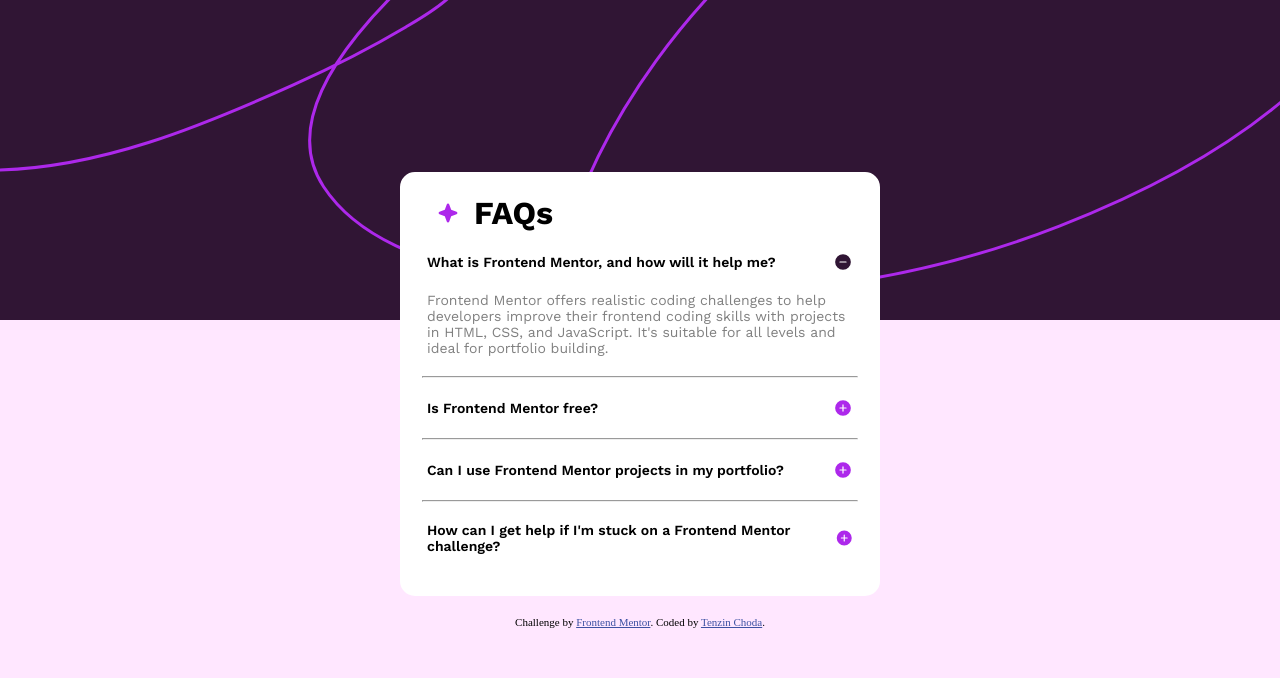
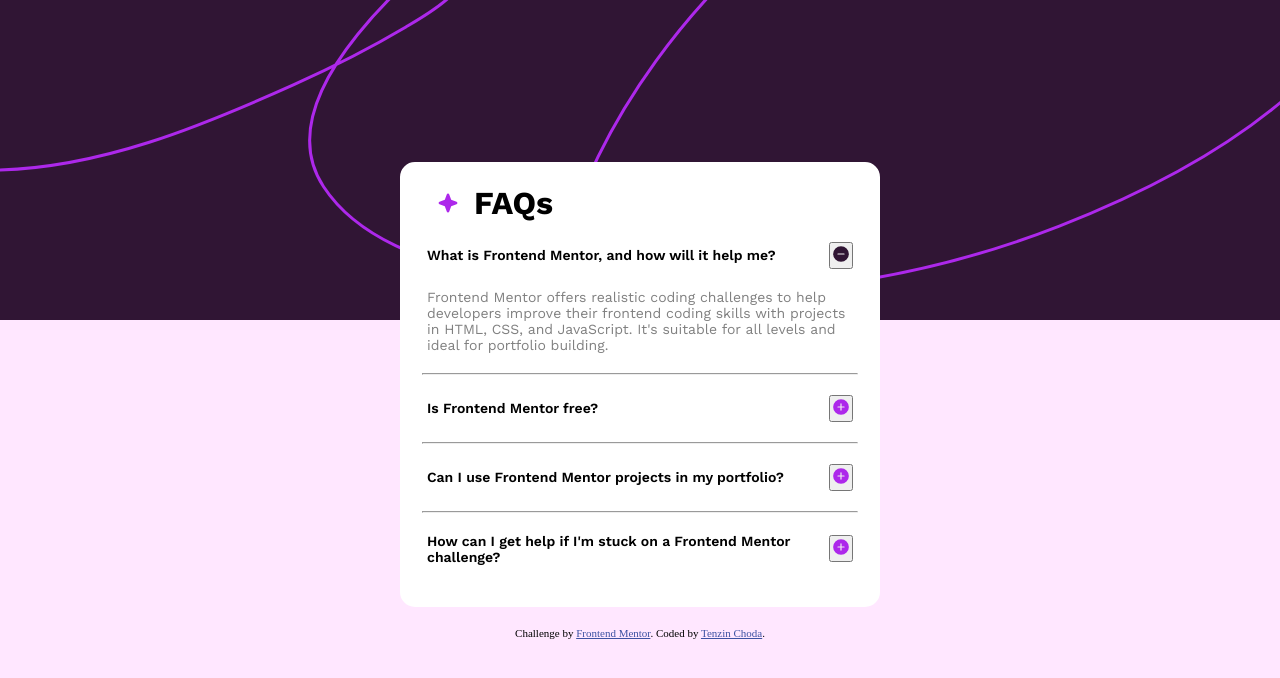
Before and after one commit to tenze21/FAQ-Accordion-frontend-mentor, a plain HTML site: page index.html in a window 1280 px wide. Drawn offline with nearby package versions, Linux system fonts and the light colour scheme; files whose address does not match are found by name.

Commit message:
Update index.html
wraped the svgs in button tags after realising that adding event handlers to non-functional elements caused accessibility issues.

```diff
--- a/index.html
+++ b/index.html
@@ -23,7 +23,7 @@
         <h1>FAQs</h1>
       </div>
       <div class="question-1">
-        <p class="question">What is Frontend Mentor, and how will it help me?<svg xmlns="http://www.w3.org/2000/svg" width="20" height="20" fill="none" viewBox="0 0 30 31" class="show1"><path fill="#AD28EB" d="M15 3.313A12.187 12.187 0 1 0 27.188 15.5 12.203 12.203 0 0 0 15 3.312Zm4.688 13.124h-3.75v3.75a.938.938 0 0 1-1.876 0v-3.75h-3.75a.938.938 0 0 1 0-1.875h3.75v-3.75a.938.938 0 0 1 1.876 0v3.75h3.75a.938.938 0 0 1 0 1.876Z"/></svg><svg xmlns="http://www.w3.org/2000/svg" width="20" height="20" fill="none" viewBox="0 0 30 31" class="hide1"><path fill="#301534" d="M15 3.313A12.187 12.187 0 1 0 27.188 15.5 12.2 12.2 0 0 0 15 3.312Zm4.688 13.124h-9.375a.938.938 0 0 1 0-1.875h9.374a.938.938 0 0 1 0 1.876Z"/></svg></p>
+       <p class="question">What is Frontend Mentor, and how will it help me?<button class="show1"><svg xmlns="http://www.w3.org/2000/svg" width="20" height="20" fill="none" viewBox="0 0 30 31"><path fill="#AD28EB" d="M15 3.313A12.187 12.187 0 1 0 27.188 15.5 12.203 12.203 0 0 0 15 3.312Zm4.688 13.124h-3.75v3.75a.938.938 0 0 1-1.876 0v-3.75h-3.75a.938.938 0 0 1 0-1.875h3.75v-3.75a.938.938 0 0 1 1.876 0v3.75h3.75a.938.938 0 0 1 0 1.876Z"/></svg></button> <button class="hide1"><svg xmlns="http://www.w3.org/2000/svg" width="20" height="20" fill="none" viewBox="0 0 30 31"><path fill="#301534" d="M15 3.313A12.187 12.187 0 1 0 27.188 15.5 12.2 12.2 0 0 0 15 3.312Zm4.688 13.124h-9.375a.938.938 0 0 1 0-1.875h9.374a.938.938 0 0 1 0 1.876Z"/></svg></button></p>
 
         <p class="answer1">
           Frontend Mentor offers realistic coding challenges to help developers
@@ -36,7 +36,7 @@
       <hr>
 
       <div class="question-2">
-        <p class="question">Is Frontend Mentor free?<svg xmlns="http://www.w3.org/2000/svg" width="20" height="20" fill="none" viewBox="0 0 30 31" class="show2"><path fill="#AD28EB" d="M15 3.313A12.187 12.187 0 1 0 27.188 15.5 12.203 12.203 0 0 0 15 3.312Zm4.688 13.124h-3.75v3.75a.938.938 0 0 1-1.876 0v-3.75h-3.75a.938.938 0 0 1 0-1.875h3.75v-3.75a.938.938 0 0 1 1.876 0v3.75h3.75a.938.938 0 0 1 0 1.876Z"/></svg><svg xmlns="http://www.w3.org/2000/svg" width="20" height="20" fill="none" viewBox="0 0 30 31" class="hide2"><path fill="#301534" d="M15 3.313A12.187 12.187 0 1 0 27.188 15.5 12.2 12.2 0 0 0 15 3.312Zm4.688 13.124h-9.375a.938.938 0 0 1 0-1.875h9.374a.938.938 0 0 1 0 1.876Z"/></svg></p>
+        <p class="question">Is Frontend Mentor free? <button class="show2"><svg xmlns="http://www.w3.org/2000/svg" width="20" height="20" fill="none" viewBox="0 0 30 31"><path fill="#AD28EB" d="M15 3.313A12.187 12.187 0 1 0 27.188 15.5 12.203 12.203 0 0 0 15 3.312Zm4.688 13.124h-3.75v3.75a.938.938 0 0 1-1.876 0v-3.75h-3.75a.938.938 0 0 1 0-1.875h3.75v-3.75a.938.938 0 0 1 1.876 0v3.75h3.75a.938.938 0 0 1 0 1.876Z"/></svg></button> <button class="hide2"><svg xmlns="http://www.w3.org/2000/svg" width="20" height="20" fill="none" viewBox="0 0 30 31"><path fill="#301534" d="M15 3.313A12.187 12.187 0 1 0 27.188 15.5 12.2 12.2 0 0 0 15 3.312Zm4.688 13.124h-9.375a.938.938 0 0 1 0-1.875h9.374a.938.938 0 0 1 0 1.876Z"/></svg></button></p>
 
         <p class="answer2">
           Yes, Frontend Mentor offers both20ree and premium coding challenges,
@@ -48,7 +48,7 @@
       <hr>
 
       <div class="question-3">
-        <p class="question">Can I use Frontend Mentor projects in my portfolio?<svg xmlns="http://www.w3.org/2000/svg" width="20" height="20" fill="none" viewBox="0 0 30 31" class="show3"><path fill="#AD28EB" d="M15 3.313A12.187 12.187 0 1 0 27.188 15.5 12.203 12.203 0 0 0 15 3.312Zm4.688 13.124h-3.75v3.75a.938.938 0 0 1-1.876 0v-3.75h-3.75a.938.938 0 0 1 0-1.875h3.75v-3.75a.938.938 0 0 1 1.876 0v3.75h3.75a.938.938 0 0 1 0 1.876Z"/></svg><svg xmlns="http://www.w3.org/2000/svg" width="20" height="20" fill="none" viewBox="0 0 30 31" class="hide3"><path fill="#301534" d="M15 3.313A12.187 12.187 0 1 0 27.188 15.5 12.2 12.2 0 0 0 15 3.312Zm4.688 13.124h-9.375a.938.938 0 0 1 0-1.875h9.374a.938.938 0 0 1 0 1.876Z"/></svg></p>
+        <p class="question">Can I use Frontend Mentor projects in my portfolio?<button  class="show3"><svg xmlns="http://www.w3.org/2000/svg" width="20" height="20" fill="none" viewBox="0 0 30 31"><path fill="#AD28EB" d="M15 3.313A12.187 12.187 0 1 0 27.188 15.5 12.203 12.203 0 0 0 15 3.312Zm4.688 13.124h-3.75v3.75a.938.938 0 0 1-1.876 0v-3.75h-3.75a.938.938 0 0 1 0-1.875h3.75v-3.75a.938.938 0 0 1 1.876 0v3.75h3.75a.938.938 0 0 1 0 1.876Z"/></svg></button> <button class="hide3"><svg xmlns="http://www.w3.org/2000/svg" width="20" height="20" fill="none" viewBox="0 0 30 31"><path fill="#301534" d="M15 3.313A12.187 12.187 0 1 0 27.188 15.5 12.2 12.2 0 0 0 15 3.312Zm4.688 13.124h-9.375a.938.938 0 0 1 0-1.875h9.374a.938.938 0 0 1 0 1.876Z"/></svg></button></p>
 
         <p class="answer3">
           Yes, you can use projects completed on Frontend Mentor in your
@@ -59,7 +59,7 @@
 
       <hr>
       <div class="question-4">
-              <p class="question">How can I get help if I'm stuck on a Frontend Mentor challenge?<svg xmlns="http://www.w3.org/2000/svg" width="20" height="20" fill="none" viewBox="0 0 30 31" class="show4"><path fill="#AD28EB" d="M15 3.313A12.187 12.187 0 1 0 27.188 15.5 12.203 12.203 0 0 0 15 3.312Zm4.688 13.124h-3.75v3.75a.938.938 0 0 1-1.876 0v-3.75h-3.75a.938.938 0 0 1 0-1.875h3.75v-3.75a.938.938 0 0 1 1.876 0v3.75h3.75a.938.938 0 0 1 0 1.876Z"/></svg><svg xmlns="http://www.w3.org/2000/svg" width="20" height="20" fill="none" viewBox="0 0 30 31" class="hide4"><path fill="#301534" d="M15 3.313A12.187 12.187 0 1 0 27.188 15.5 12.2 12.2 0 0 0 15 3.312Zm4.688 13.124h-9.375a.938.938 0 0 1 0-1.875h9.374a.938.938 0 0 1 0 1.876Z"/></svg></p>
+              <p class="question">How can I get help if I'm stuck on a Frontend Mentor challenge?<button class="show4"><svg xmlns="http://www.w3.org/2000/svg" width="20" height="20" fill="none" viewBox="0 0 30 31"><path fill="#AD28EB" d="M15 3.313A12.187 12.187 0 1 0 27.188 15.5 12.203 12.203 0 0 0 15 3.312Zm4.688 13.124h-3.75v3.75a.938.938 0 0 1-1.876 0v-3.75h-3.75a.938.938 0 0 1 0-1.875h3.75v-3.75a.938.938 0 0 1 1.876 0v3.75h3.75a.938.938 0 0 1 0 1.876Z"/></svg></button> <button class="hide4"><svg xmlns="http://www.w3.org/2000/svg" width="20" height="20" fill="none" viewBox="0 0 30 31"><path fill="#301534" d="M15 3.313A12.187 12.187 0 1 0 27.188 15.5 12.2 12.2 0 0 0 15 3.312Zm4.688 13.124h-9.375a.938.938 0 0 1 0-1.875h9.374a.938.938 0 0 1 0 1.876Z"/></svg></button></p>
 
               <p class="answer4">
                 The best place to get help is inside Frontend Mentor's Discord
```
